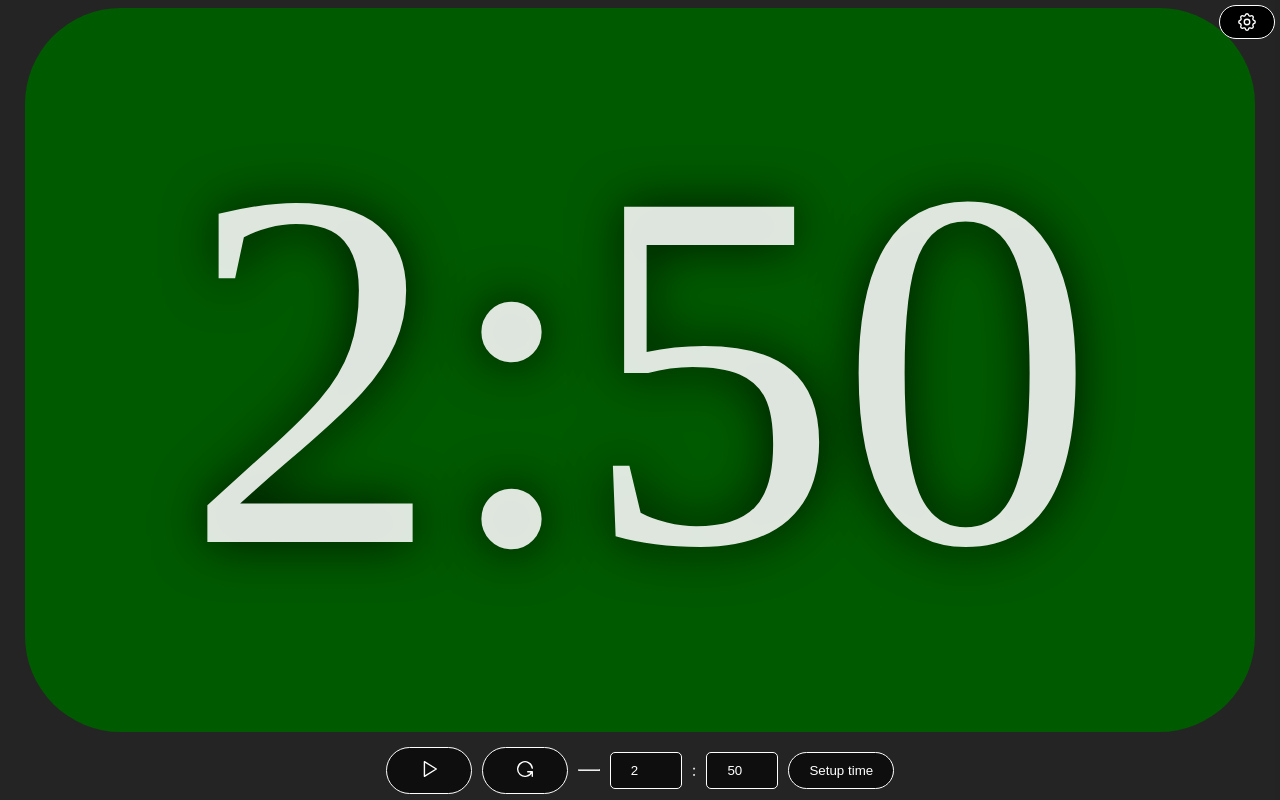
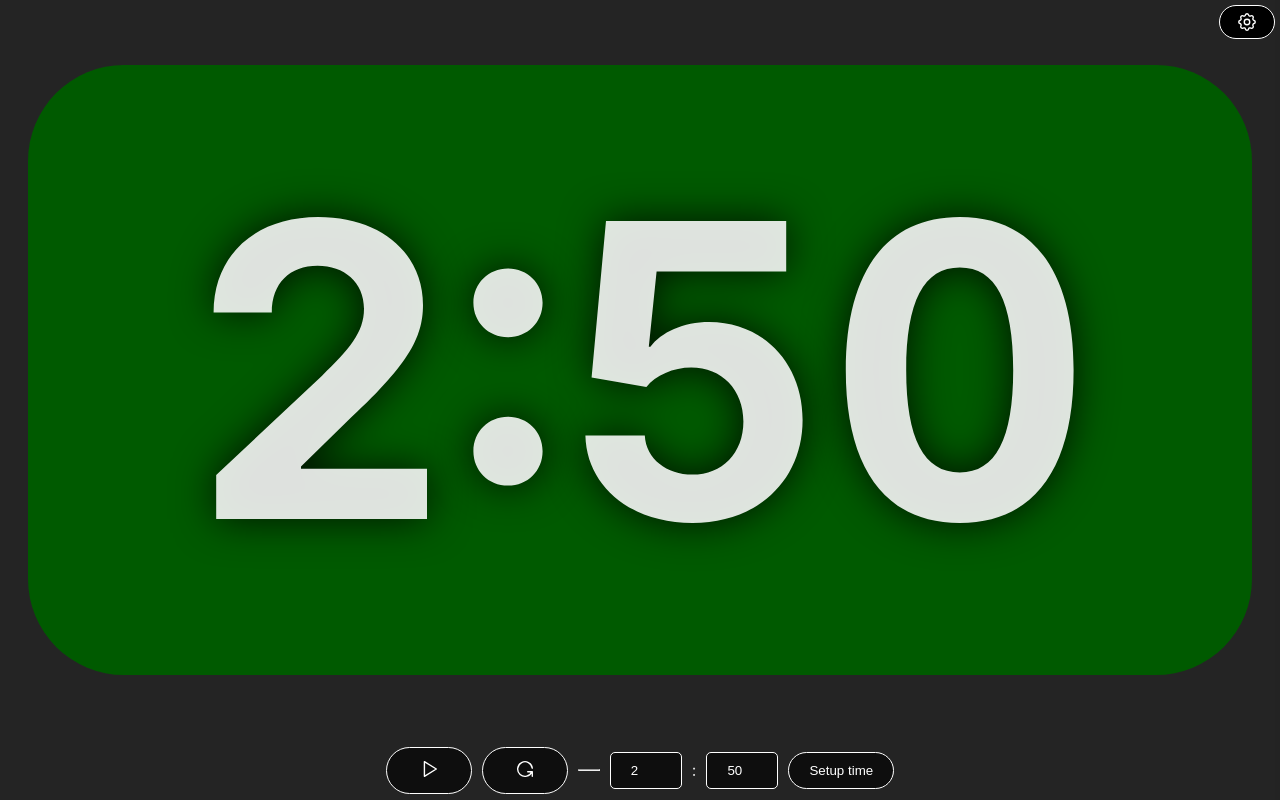
Before and after one commit to ferserc1/countdown-chrono, a website built with Vite: page index.html in a window 1280 px wide. Built offline with nearby package versions, Linux system fonts and the light colour scheme; files whose address does not match are found by name.

Commit message:
Bug fixed loading default clock style

```diff
--- a/index.html
+++ b/index.html
@@ -9,7 +9,7 @@
   <body>
     <main>
       <section class="timer-area" id="counterArea">
-        <h1 id="counter" class="classic">1:50</h1>
+        <h1 id="counter">1:50</h1>
       </section>
       <footer>
         <button id="startButton">
```
